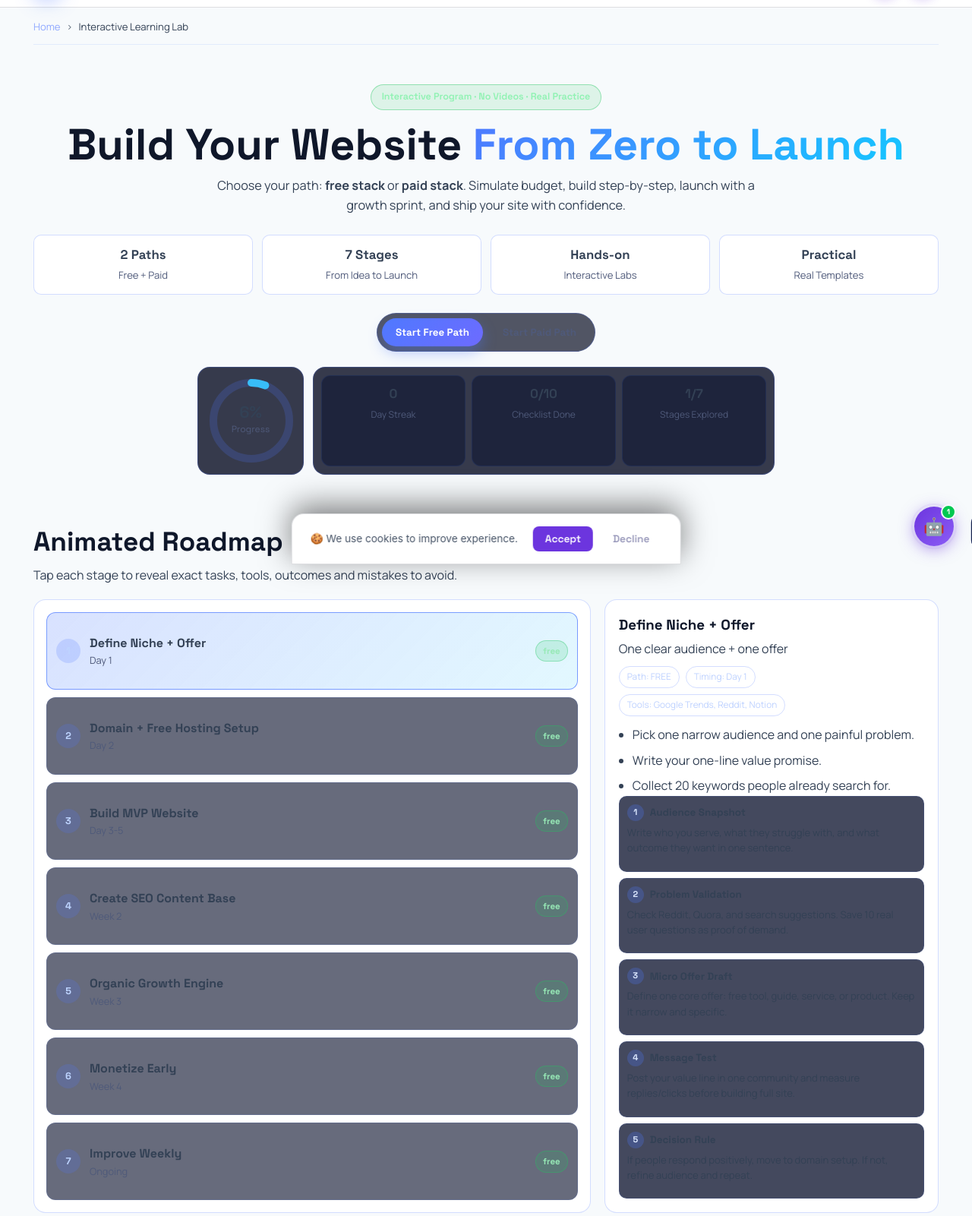
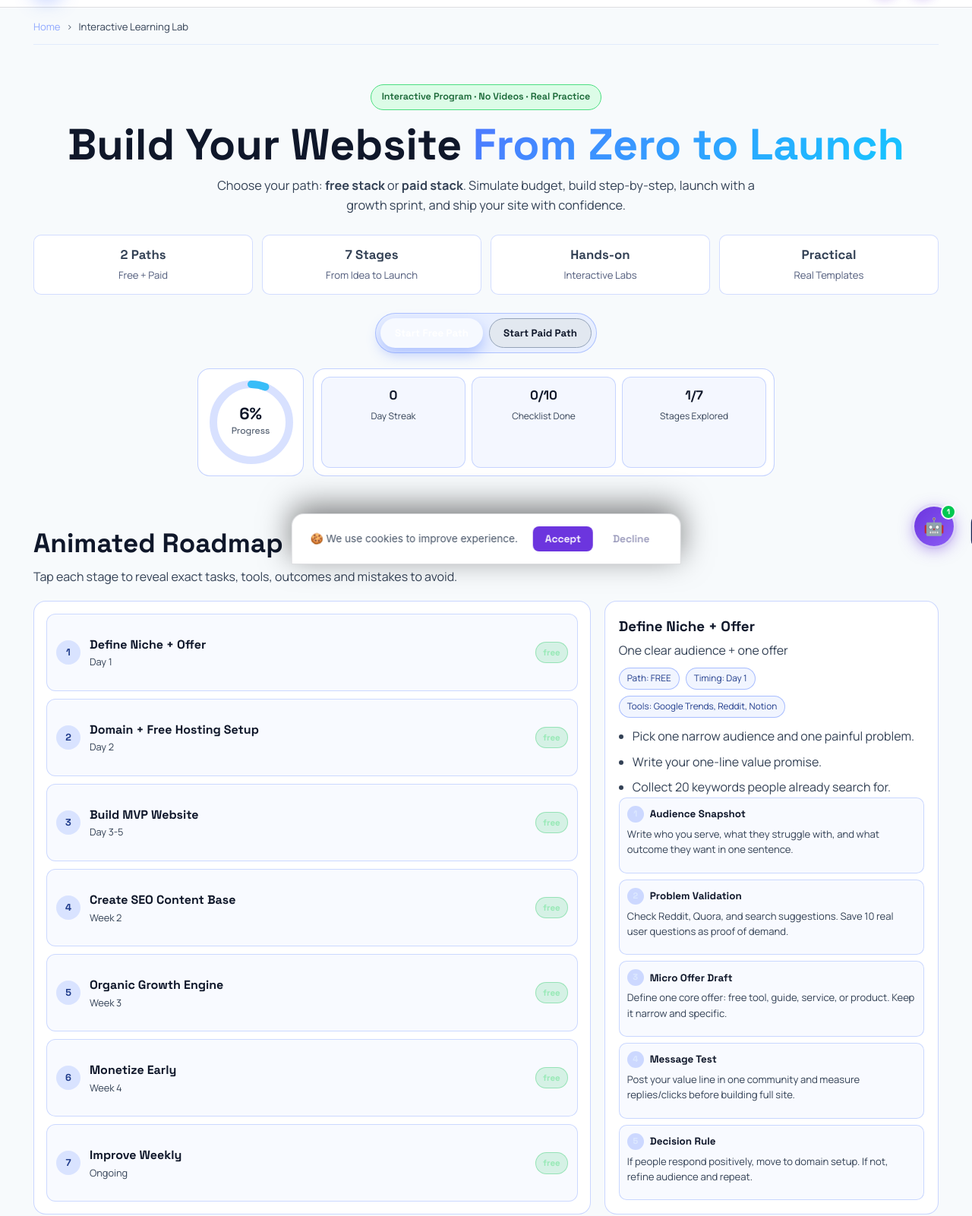
Before and after one commit to Prem736raj/sanzyai, a website built with Vite: page learn-free.html in a window 1280 px wide. Shown: the part 57-1658 px from the top of the page at 76% size. Built offline with nearby package versions, Linux system fonts and the light colour scheme; no server answers.

Commit message:
Fix Learn Free light-mode contrast and visibility issues

```diff
--- a/src/learn-free.css
+++ b/src/learn-free.css
@@ -735,6 +735,155 @@
         var(--bg);
 }
 body.light-mode .navbar { background: rgba(248, 251, 255, 0.88); }
+
+/* Hero badge: improve contrast in day mode */
+body.light-mode .hero-badge {
+    background: #dcfce7;
+    border-color: #4ade80;
+    color: #166534;
+}
+
+/* Path switch and paid button visibility */
+body.light-mode .path-switch {
+    background: #e8efff;
+    border-color: rgba(79, 121, 255, 0.38);
+}
+body.light-mode .path-btn {
+    color: #1f3a8a;
+    background: #f6f9ff;
+    border: 1px solid rgba(79, 121, 255, 0.35);
+}
+body.light-mode .path-btn:not(.active):hover {
+    background: #edf3ff;
+    color: #0f2d7a;
+}
+body.light-mode .path-btn#paidPathBtn:not(.active) {
+    color: #0f172a;
+    background: #e2e8f0;
+    border-color: #94a3b8;
+}
+body.light-mode .path-btn.active {
+    color: #ffffff;
+    border-color: transparent;
+}
+
+/* Progress widget card visibility */
+body.light-mode .ring-card,
+body.light-mode .streak-card {
+    background: #ffffff;
+    border-color: rgba(79, 121, 255, 0.34);
+}
+body.light-mode .ring-bg {
+    stroke: rgba(79, 121, 255, 0.22);
+}
+body.light-mode .ring-center strong {
+    color: #0f172a;
+}
+body.light-mode .ring-center span {
+    color: #334155;
+}
+body.light-mode .streak-item {
+    background: #f4f7ff;
+    border-color: rgba(79, 121, 255, 0.28);
+}
+body.light-mode .streak-item strong {
+    color: #0f172a;
+}
+body.light-mode .streak-item span {
+    color: #334155;
+}
+
+/* Roadmap list and cards visibility */
+body.light-mode .roadmap-track {
+    background: #ffffff;
+    border-color: rgba(79, 121, 255, 0.3);
+}
+body.light-mode .stage-card {
+    background: #f8faff;
+    border-color: rgba(79, 121, 255, 0.26);
+}
+body.light-mode .stage-name {
+    color: #0f172a;
+}
+body.light-mode .stage-time {
+    color: #334155;
+}
+body.light-mode .stage-index {
+    color: #1e3a8a;
+    background: rgba(79, 121, 255, 0.18);
+}
+
+/* Right panel cards and meta pills */
+body.light-mode .stage-panel {
+    background: #ffffff;
+    border-color: rgba(79, 121, 255, 0.3);
+}
+body.light-mode .stage-panel h3 {
+    color: #0f172a;
+}
+body.light-mode .stage-panel p,
+body.light-mode .panel-list li {
+    color: #334155;
+}
+body.light-mode .pill {
+    background: #f1f5ff;
+    border-color: rgba(79, 121, 255, 0.45);
+    color: #1e3a8a;
+}
+body.light-mode .stage-step {
+    background: #f8faff;
+    border-color: rgba(79, 121, 255, 0.28);
+}
+body.light-mode .stage-step-title {
+    color: #0f172a;
+}
+body.light-mode .stage-step-desc {
+    color: #334155;
+}
+
+/* Budget yearly labels */
+body.light-mode .sim-sub {
+    color: #1e3a8a;
+    font-weight: 600;
+}
+
+/* Secondary action button visibility */
+body.light-mode .btn-main.btn-secondary {
+    background: #e8efff;
+    border-color: rgba(79, 121, 255, 0.48);
+    color: #1e3a8a;
+}
+body.light-mode .btn-main.btn-secondary:disabled {
+    background: #eef2f7;
+    color: #64748b;
+    border-color: #cbd5e1;
+}
+
+/* Launch checklist labels and checkbox visibility */
+body.light-mode .check-item {
+    border-color: rgba(79, 121, 255, 0.3);
+}
+body.light-mode .check-item span {
+    color: #0f172a;
+}
+body.light-mode .check-item input {
+    accent-color: #2563eb;
+}
+body.light-mode .check-item input[type='checkbox'] {
+    border: 1.5px solid #475569;
+    background: #ffffff;
+}
+
+/* Checklist progress text and track visibility */
+body.light-mode #checkProgressText {
+    color: #334155;
+    font-weight: 600;
+}
+body.light-mode .check-progress-bar {
+    background: #e2e8f0;
+    border-color: #94a3b8;
+}
+
 body.light-mode .kpi,
 body.light-mode .roadmap-track,
 body.light-mode .stage-panel,
```
